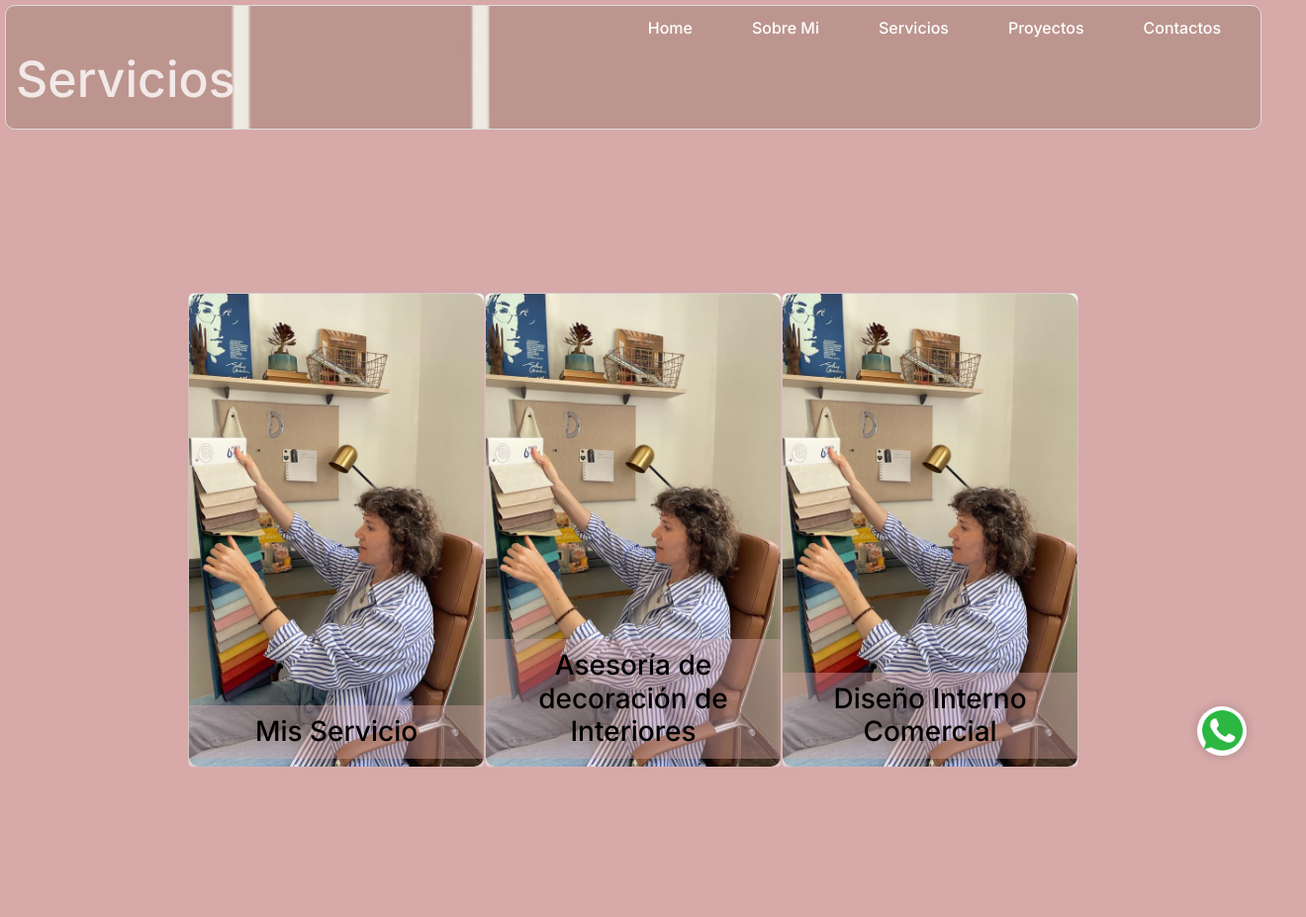
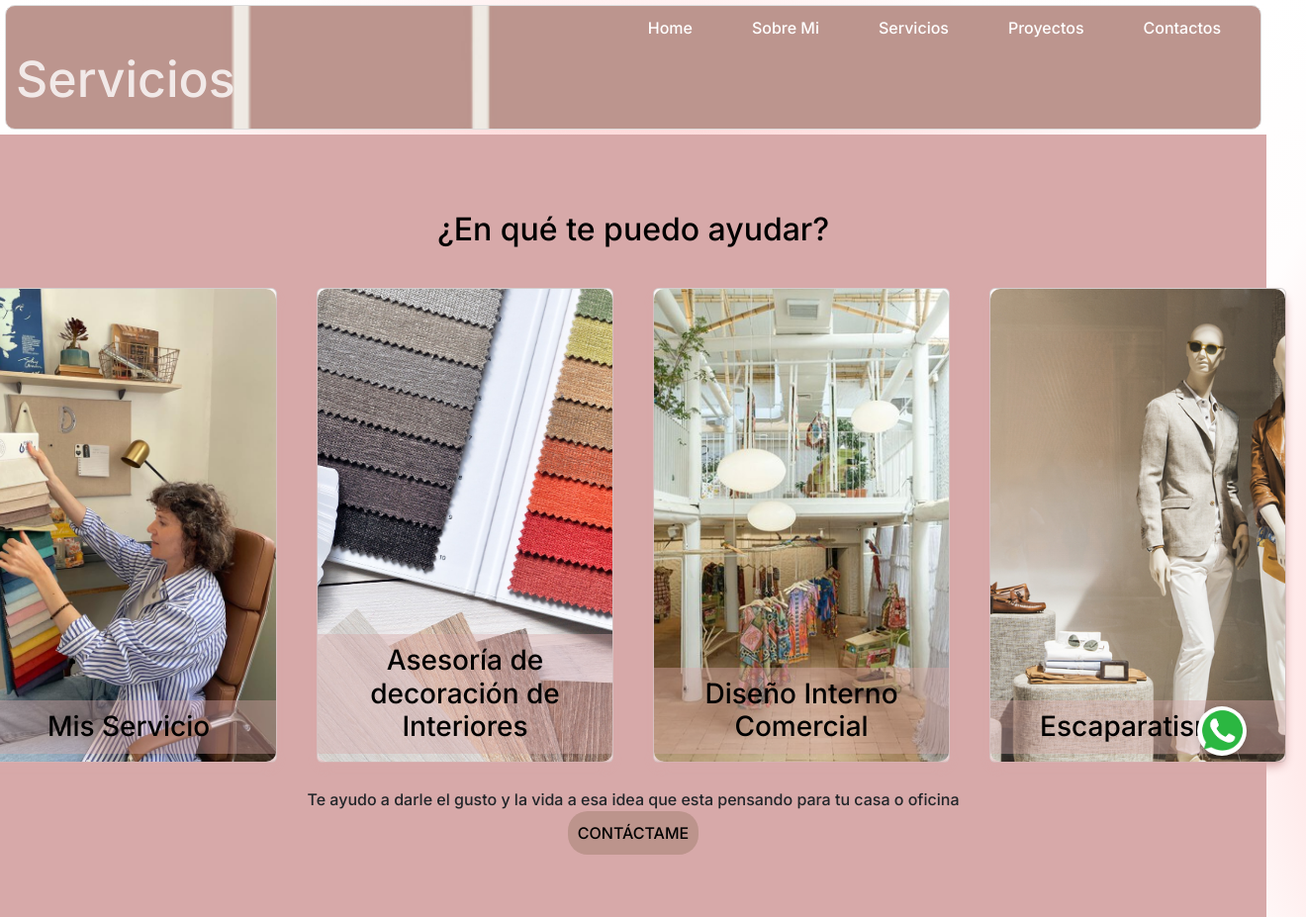
Before and after one commit to Edgar-Tabare/Proyecto49660TabareOliveradesarrolloWeb, a website: page pages/servicios.html in a window 1280 px wide. Shown: the top 927 px of the page at 99% size, 1320 px wide, since content can reach past the window. Drawn offline with nearby package versions, Linux system fonts and the light colour scheme.

Commit message:
se corrigue servicios

```diff
--- a/pages/servicios.html
+++ b/pages/servicios.html
@@ -68,7 +68,10 @@
 
   </header>
   <main class="servicios">
-
+    <div class="headertitle">
+      <h2>¿En qué te puedo ayudar?</h2>
+    </div>
+    <div class="tarjeta0">
       <div class="card">
         <div class="face front">
           <img src="../img/stefyTacoTelas.jpeg" alt="servios que ofrecemos imagen">
@@ -94,7 +97,7 @@
 
       <div class="card">
         <div class="face front">
-      <img src="../img/stefyTacoTelas.jpeg" alt="servios que ofrecemos imagen">
+          <img src="../img/cartaColores.jpg" alt="servios que ofrecemos imagen">
           <h3>Asesoría de decoración de Interiores</h3>
         </div>
         <div class="face back">
@@ -106,24 +109,52 @@
             accesorios
             y texturas.
             Y como entregable, te elaboro un documento con todas las recomendaciones.
-          El servicio de asesoría en decoración de interiores es ideal para personas que desean vivir en un espacio
-          lleno de bienestar y armonía.</p>
+            </p>
 
         </div>
       </div>
 
       <div class="card">
         <div class="face front">
-      <img src="../img/stefyTacoTelas.jpeg" alt="servios que ofrecemos imagen">
+          <img src="../img/espaciosComerciales.jpg" alt="servios que ofrecemos imagen">
           <h3>Diseño Interno Comercial</h3>
         </div>
         <div class="face back">
 
           <h4>Diseño Interno Comercial</h4>
-        <p>El diseño correcto de tu local será sin lugar a dudas una herramienta para vender más, para que logrés fidelizar a tus clientes, y para que ellos mismos te recomienden.</p>
+          <p>El diseño correcto de tu local será sin lugar a dudas una herramienta para vender más, para que logrés
+            fidelizar a tus clientes, y para que ellos mismos te recomienden.</p>
+
+        </div>
+
+
+
+
+      </div>
+
+      <div class="card">
+        <div class="face front">
+          <img src="../img/vidriera1.jpg" alt="servios que ofrecemos imagen">
+          <h3>Escaparatismo</h3>
+        </div>
+        <div class="face back">
+
+          <h4>Escaparatismo</h4>
+
+          <p>Es la forma creativa de exhibir los productos en los espacios comerciales – tiendas o puntos de venta, de
+            manera que resulten mucho más atractivos para los clientes y así, aumentar sus ventas. Se puede llevar a
+            cabo
+            de forma mensual o bien, para fechas especiales, temporadas o para lanzamiento de nuevos productos.</p>
 
         </div>
       </div>
+    </div>
+    <section class="servicioContacos">
+      <p>Te ayudo a darle el gusto y la vida a esa idea que esta pensando para tu casa o oficina
+        <a href="contactos.html"><button type="button">CONTÁCTAME</button></a>
+
+      </p>
+    </section>
   </main>
   <footer>
     <div class="colorDeFondo">
--- a/scss/base/_reset.scss
+++ b/scss/base/_reset.scss
@@ -5,9 +5,8 @@
 body {
     margin: 0;
     padding: 0;
-    background-color:$color-fondoglobal;
     font-family: "Inter", sans-serif;
-
+     background:#ffffff;background-color: #ffffff;background-image: radial-gradient(circle farthest-corner at center, rgba(215, 169, 169, 1) 20%, rgba(244, 196, 196, 1) 40%, rgba(255, 224, 224, 1) 60%, rgba(255, 253, 253, 1) 80%, rgba(255, 255, 255, 1) 100%);background-size: 100%;
   }
 
   ul {
@@ -22,7 +21,8 @@ body {
     body {
       margin: 0;
       padding: 0;
-      background-color:$color-fondoglobal;
+
       font-family: "Inter", sans-serif;
+      background:#ffffff;background-color: #ffffff;background-image: radial-gradient(circle farthest-corner at center, rgba(215, 169, 169, 1) 20%, rgba(244, 196, 196, 1) 40%, rgba(255, 224, 224, 1) 60%, rgba(255, 253, 253, 1) 80%, rgba(255, 255, 255, 1) 100%);background-size: 100%;
     }
   }
--- a/scss/pages/_sevicios.scss
+++ b/scss/pages/_sevicios.scss
@@ -1,16 +1,33 @@
-/*------------ Servicios --------------*/
 .servicios {
   display: flex;
+  flex-direction: column;
   align-items: center;
   justify-content: center;
   min-height: 100vh;
-  background: $color-fondoglobal; // Fondo del contenedor principal
+  background: $color-fondoglobal;
   font-family: "Inter", sans-serif;
+
+  .headertitle {
+    text-align: center;
+    margin-top: 30px;
+  }
+
+  h2 {
+    color: black;
+    margin-bottom: 20px;
+  }
+
+  .tarjeta0 {
+    display: flex;
+    flex-direction: row;
+    align-items: center;
+  }
 
   .card {
     position: relative;
     width: 300px;
     height: 480px;
+    margin: 20px;
 
     .face {
       position: absolute;
@@ -19,7 +36,8 @@
       backface-visibility: hidden;
       border-radius: 10px;
       overflow: hidden;
-      transition: .5s;
+      transition: 0.5s;
+      box-shadow: 0 10px 20px rgba(0, 0, 0, 0.2);
     }
 
     .front {
@@ -49,12 +67,12 @@
 
     .back {
       transform: perspective(600px) rotateY(180deg);
-      background: $color-fondoglobal; // Fondo de la tarjeta
+      background: $color-fondoglobal;
       padding: 15px;
       color: #f3f3f3;
       justify-content: space-between;
       text-align: center;
-      box-shadow: 0 5px 10px black;
+      box-shadow: 0 10px 20px rgba(0, 0, 0, 0.2);
     }
 
     .back h4 {
@@ -78,4 +96,41 @@
       transform: perspective(600px) rotateY(360deg);
     }
   }
+
+  .servicioContacos {
+    display: flex;
+    text-align: center;
+    justify-content: center;
+    margin-top: 20px;
+    margin: 5px;
+    overflow: auto;
+
+    p {
+      display: flex;
+      flex-direction: column;
+      text-align: center;
+      justify-content: center;
+      margin-bottom: 20px;
+    }
+
+    a {
+      text-decoration: none;
+    }
+  }
+  @media screen and (max-width:1024px) {
+    .tarjeta0 {
+      display: flex;
+      flex-direction:column;
+      align-items: center;
+    }
+  }
+
+
+  @media screen and (max-width: 576px) {
+    .tarjeta0 {
+      display: flex;
+      flex-direction: column;
+      align-items: center;
+    }
+  }
 }
```
Also changed, not shown: css/style.css, img/espaciosComerciales.jpg (renamed from img/espacioscomercilaes.jpg), 1 other file. Lines whose indentation alone changed are shown as unchanged.
